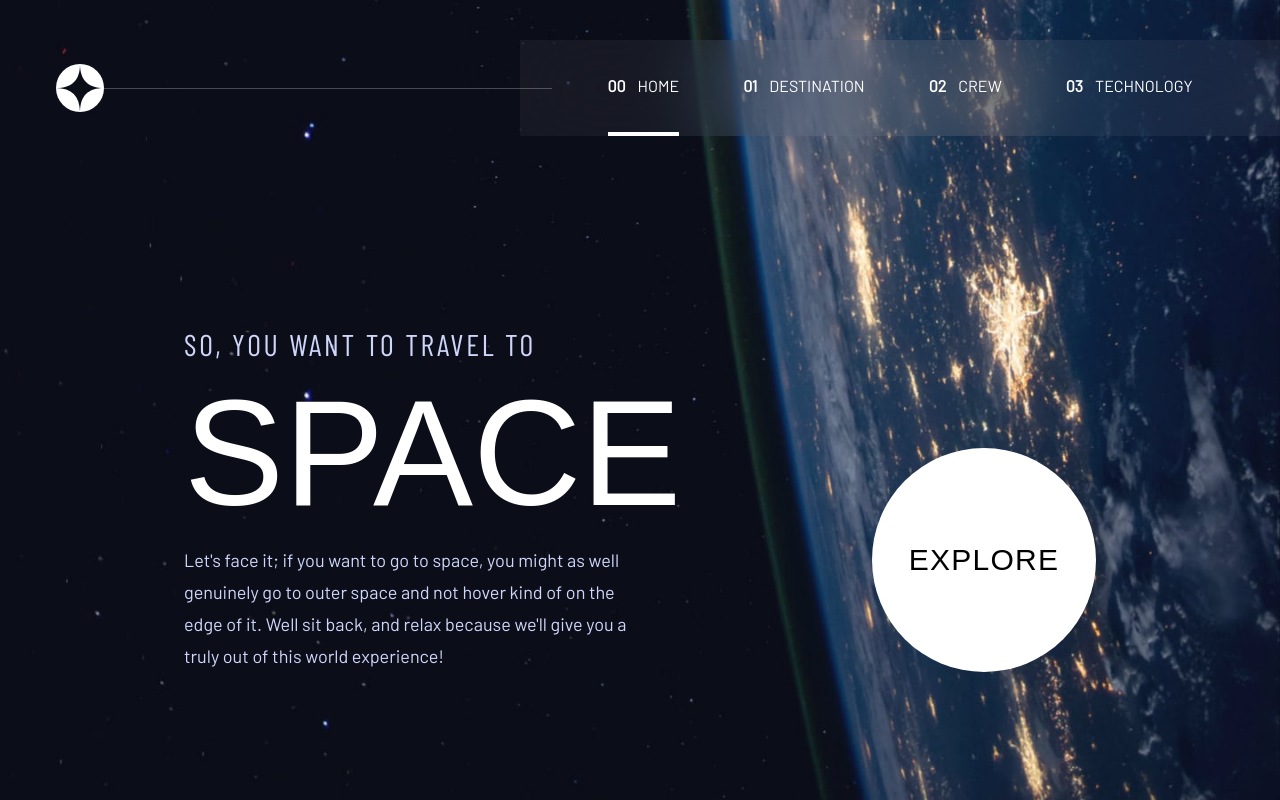
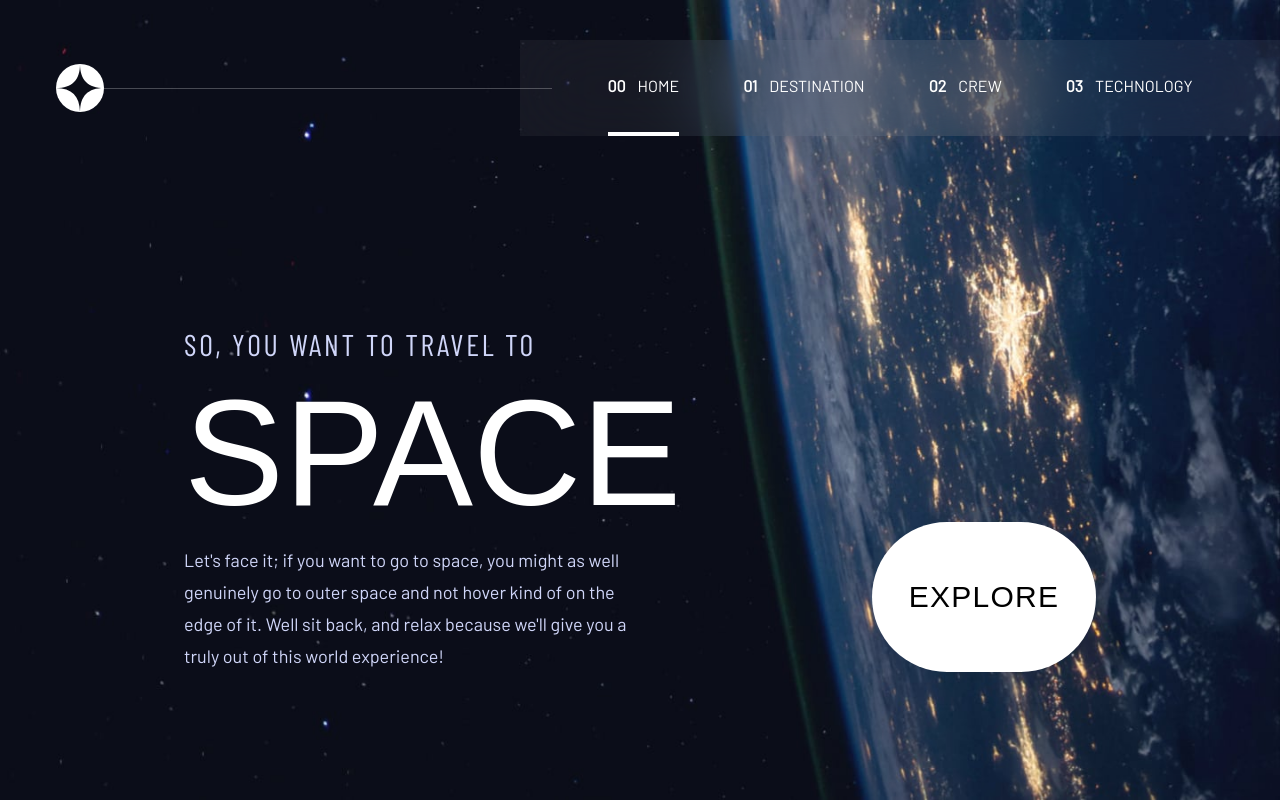
Before and after one commit to jaimetrovoada/space-travel, a Next.js app: page / in a window 1280 px wide. Built offline with nearby package versions, Linux system fonts and the light colour scheme; a web font is replaced by a local one.

Commit message:
change hover effect to use outline

```diff
--- a/components/ExploreBtn.tsx
+++ b/components/ExploreBtn.tsx
@@ -3,7 +3,7 @@ import React from "react";
 
 const ExploreBtn = () => {
   return (
-    <button className="relative aspect-square h-[150px] rounded-full bg-white md:h-56 md:w-56 xl:before:transition-all xl:hover:before:absolute xl:hover:before:-inset-1/2 xl:hover:before:-z-10 xl:hover:before:block xl:hover:before:aspect-square xl:hover:before:h-[450px] xl:hover:before:rounded-full  xl:hover:before:bg-white/10">
+    <button className="relative aspect-square h-[150px] rounded-full bg-white md:h-56 md:w-56 xl:outline xl:outline-0 xl:outline-white/10 xl:transition-all xl:hover:outline-[88px]">
       <Link
         href="/destination"
         className={`flex h-full w-full items-center justify-center rounded-full font-bellefair text-[20px] text-xl tracking-[1.25px] text-black md:text-3xl`}
```
